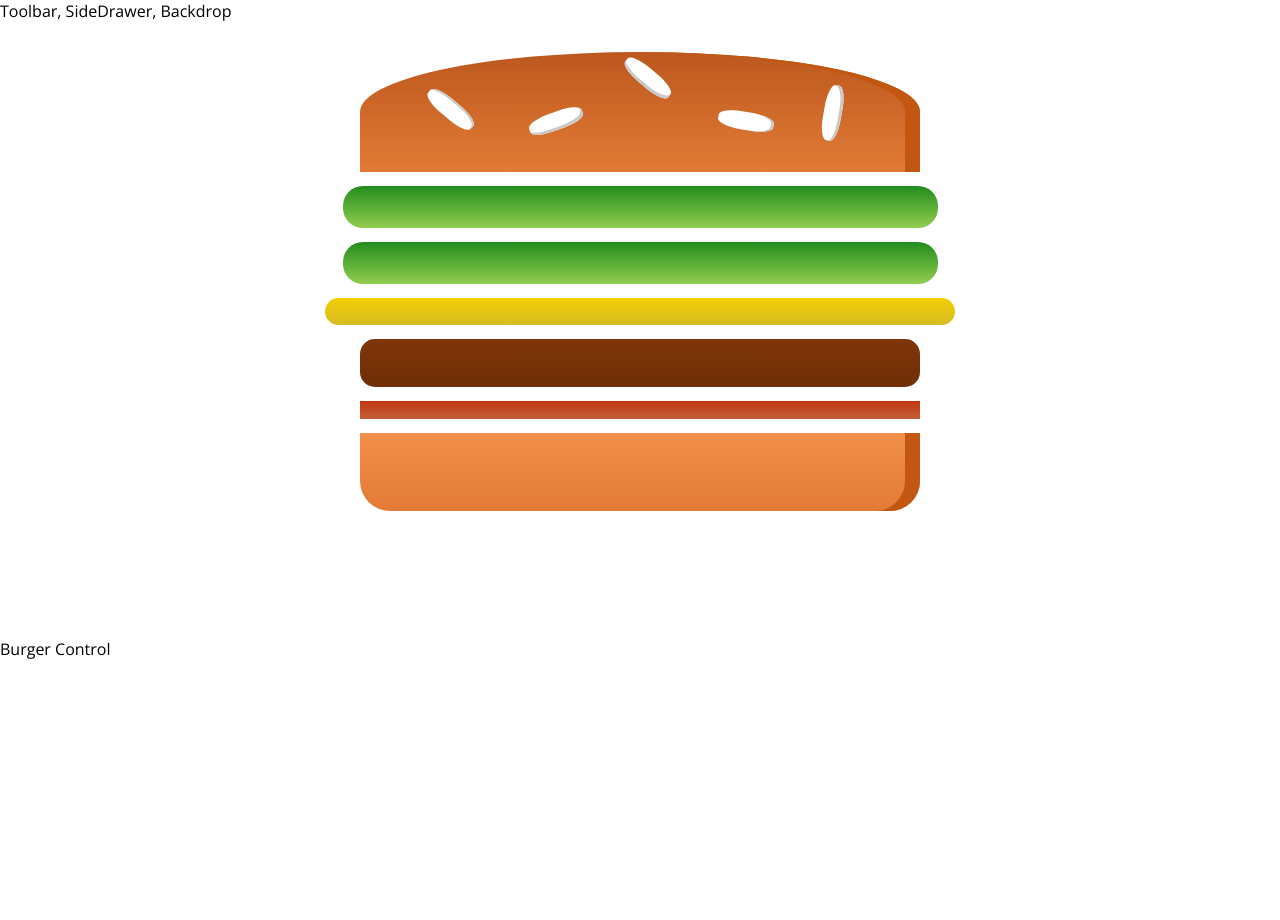
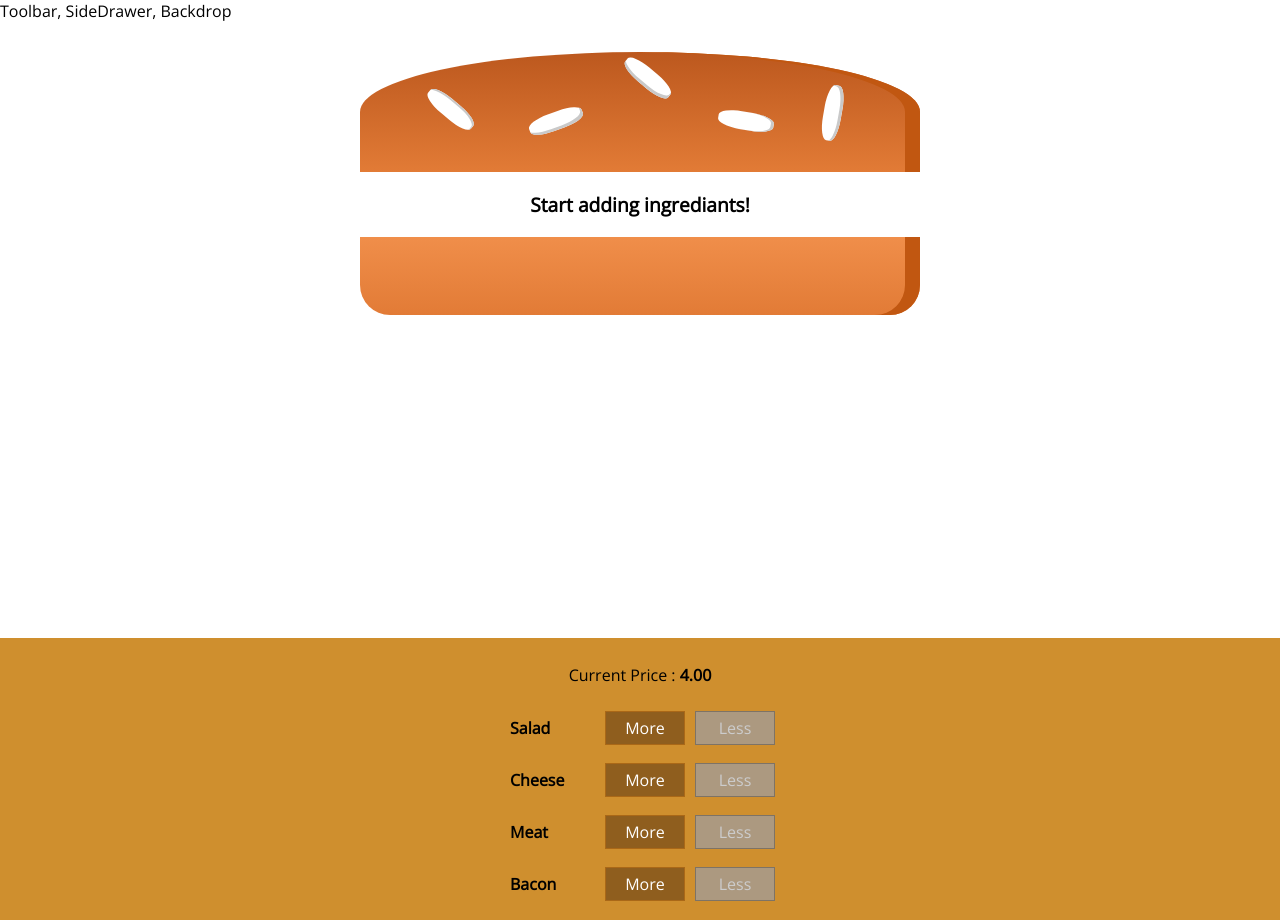
Before and after one commit to sirius97/Burger-Builder, a React app: page / in a window 1280 px wide. Before the commit the page ends 800 px from the top, so only its background shows below. Built offline with nearby package versions, Linux system fonts and the light colour scheme.

Commit message:
build control fully built

```diff
--- /dev/null
+++ b/src/components/Burger/BuildControls/BuildControl/BuildControl.css
@@ -0,0 +1,56 @@
+.BuildControl {
+    display: flex;
+    justify-content: space-between;
+    align-items: center;
+    margin: 5px 0;
+}
+
+.BuildControl button {
+    display: block;
+    font: inherit;
+    padding: 5px;
+    margin: 0 5px;
+    width: 80px;
+    border: 1px solid #AA6817;
+    cursor: pointer;
+    outline: none;
+}
+
+.BuildControl button:disabled {
+    background-color: #AC9980;
+    border: 1px solid #7E7365;
+    color: #ccc;
+    cursor: default;
+}
+
+.BuildControl button:hover:disabled {
+    background-color: #AC9980;
+    color: #ccc;
+    cursor: not-allowed;
+}
+
+.Label {
+    padding: 10px;
+    font-weight: bold;
+    width: 80px;
+}
+
+.BuildControl .Less {
+    background-color: #D39952;
+    color: white;
+}
+
+.BuildControl .More {
+    background-color: #8F5E1E;
+    color: white;
+}
+
+.BuildControl .Less:hover, .BuildControl .Less:active {
+    background-color: #DAA972;
+    color: white;
+}
+
+.BuildControl .More:hover,.BuildControl .More:active {
+    background-color: #99703F;
+    color: white;
+}
--- /dev/null
+++ b/src/components/Burger/BuildControls/BuildControl/BuildControl.js
@@ -0,0 +1,18 @@
+import React from 'react';
+
+import classes from './BuildControl.css';
+
+const buildControl = (props) => (
+    <div className = {classes.BuildControl}>
+        <div className = {classes.Label}>{props.label}</div>
+        <button
+        className = {classes.More}
+        onClick = {props.add}>More</button>
+        <button
+        className = {classes.Less}
+        onClick = {props.remove}
+        disabled = {props.disabled}>Less</button>
+    </div>
+);
+
+export default buildControl;
--- /dev/null
+++ b/src/components/Burger/BuildControls/BuildControls.css
@@ -0,0 +1,11 @@
+.BuildControls {
+    width :100;
+    background-color : #CF8F2E;
+    display : flex;
+    flex-flow : column;
+    align-items : center;
+    box-shadow: 0 2px 1px #ccc;
+    margin : auto;
+    padding :10px 0;
+
+}
--- /dev/null
+++ b/src/components/Burger/BuildControls/BuildControls.js
@@ -0,0 +1,26 @@
+import React from 'react';
+import BuildControl from './BuildControl/BuildControl';
+import classes from './BuildControls.css';
+
+const controls = [
+    {label: 'Salad', type: 'salad' },
+    {label: 'Cheese', type: 'cheese' },
+    {label: 'Meat', type: 'meat' },
+    {label: 'Bacon', type: 'bacon' },
+]
+
+const buildControls = (props) => (
+    <div className = {classes.BuildControls}>
+        <p>Current Price : <strong>{props.price.toFixed(2)}</strong></p>
+        {controls.map(ctrl => {
+          return <BuildControl
+          key = {ctrl.label}
+          label = {ctrl.label}
+          add = {()=>{props.addIngridiants(ctrl.type)}}
+          remove = {()=>{props.removeIngridiants(ctrl.type)}}
+          disabled = {props.disabled[ctrl.type]}/>
+        })}
+    </div>
+);
+
+export default buildControls;
--- a/src/components/Burger/Burger.js
+++ b/src/components/Burger/Burger.js
@@ -11,8 +11,13 @@ const burger = (props) => {
             console.log(i)
             return <BurgerIngrediant key = {igkey+i} type = {igkey} />;
         });
-    });
-
+    }).reduce((arr,el) => {
+        return arr.concat(el)
+    }, []);
+    console.log(transformedingrediants);
+    if(transformedingrediants.length === 0){
+        transformedingrediants = <p>Start adding ingrediants!</p>
+    }
 
     return (
         <div className = {classes.Burger} >
--- a/src/container/BurgerBuilder/BurgerBuilder.js
+++ b/src/container/BurgerBuilder/BurgerBuilder.js
@@ -1,21 +1,66 @@
 import React, {Component} from 'react';
 import Aux from '../../hoc/Auxi';
 import Burger from '../../components/Burger/Burger';
+import BuildControls from '../../components/Burger/BuildControls/BuildControls';
 
+
+const INGRIDIANT_PRICE = {
+    salad : 5.5,
+    cheese : 10.25,
+    meat : 25.7,
+    bacon : 15.70
+}
 class BurgerBuilder extends Component{
     state = {
         ingridiants : {
-            salad :2,
-            cheese :1,
-            meat :1,
-            bacon :1
+            salad :0,
+            cheese :0,
+            meat :0,
+            bacon :0
+        },
+        totalPrice: 4
+    }
+
+     addIngrediantsHandler = (type) =>{
+        let oldingrediants = {...this.state.ingridiants}
+        oldingrediants[type] = oldingrediants[type] + 1
+        let oldprice = this.state.totalPrice
+        oldprice = oldprice + INGRIDIANT_PRICE[type]
+        this.setState({
+            ingridiants : oldingrediants,
+            totalPrice : oldprice
+        })
+    }
+    removeIngrediantsHandler = (type) => {
+        let oldingrediants = {...this.state.ingridiants}
+        if(oldingrediants[type] <=0 ){
+            return;
         }
+        oldingrediants[type] = oldingrediants[type] - 1
+        let oldprice = this.state.totalPrice
+        oldprice = oldprice - INGRIDIANT_PRICE[type]
+        this.setState({
+            ingridiants : oldingrediants,
+            totalPrice : oldprice
+        })
+
     }
     render(){
+        let disabledInfo = {
+            ...this.state.ingridiants
+        }
+        for(let key in disabledInfo){
+            disabledInfo[key] = disabledInfo[key] <= 0
+        }
         return(
             <Aux>
                 <Burger ingridiants = {this.state.ingridiants}/>
-                <div>Burger Control</div>
+                <BuildControls
+                addIngridiants = {this.addIngrediantsHandler}
+                removeIngridiants = {this.removeIngrediantsHandler}
+                disabled = {disabledInfo}
+                price = {this.state.totalPrice}/>
+                {console.log(this.state.totalPrice + '$')}
             </Aux>
         );
     }
```
